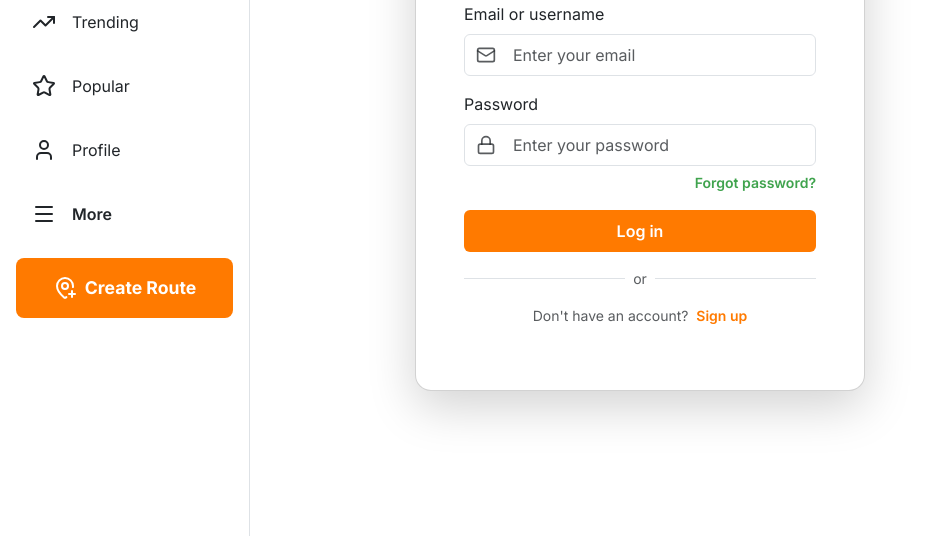
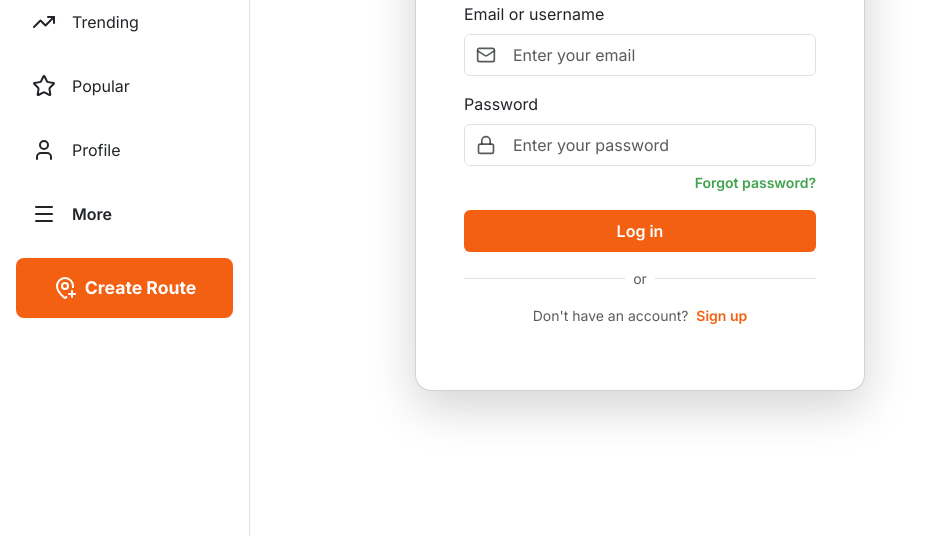
Before and after one commit to eulybin/waypoint-app, a React app: page /login in a window 1280 px wide. Shown: the part 264-800 px from the top of the page, without its empty margins (0-925 px from the left). Built offline with nearby package versions, Linux system fonts and the light colour scheme.

Commit message:
orange bg and text color adjusted

```diff
--- a/src/front/index.css
+++ b/src/front/index.css
@@ -18,15 +18,15 @@ body {
 }
 
 .text-orange {
-  color: #ff7a00;
+  color: #f36011;
 }
 
 .bg-orange {
-  background-color: #ff7a00;
+  background-color: #f36011;
 }
 
 .bg-orange:hover {
-  background-color: #e66a00;
+  background-color: #dc5208;
 }
 
 .text-green {
```
